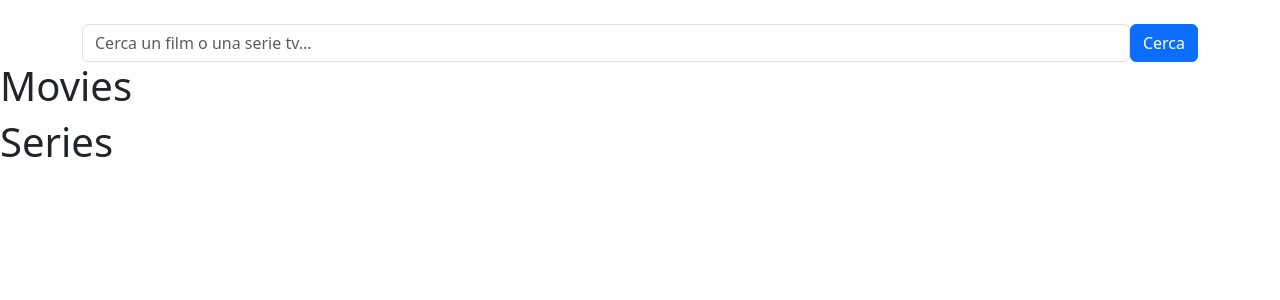
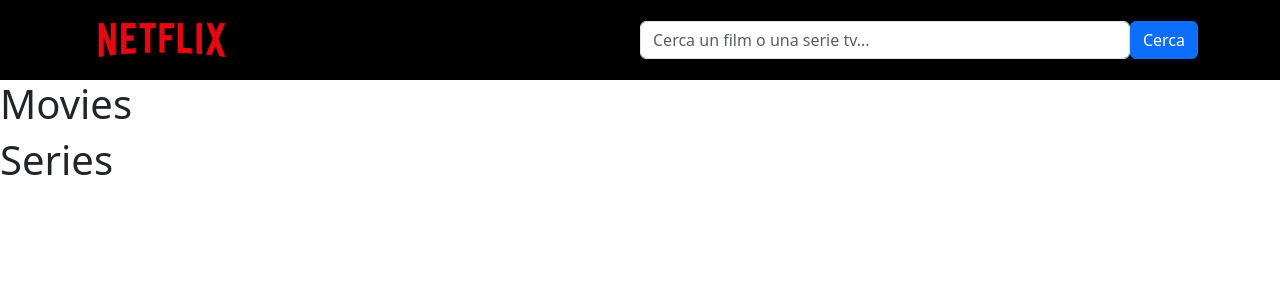
Before and after one commit to claudiuhuhulia/vite-boolflix, a Vue app: page / in a window 1280 px wide. Shown: the top 300 px of the page. Built offline with nearby package versions, Linux system fonts and the light colour scheme.

Commit message:
fixed header layout style

```diff
--- a/src/App.vue
+++ b/src/App.vue
@@ -44,7 +44,13 @@
 </script>
 
 <template>
-  <SearchForm @term-change="onTermChange" @form-submit="searchProd" />
+  <header>
+    <div class="container d-flex justify-content-between align-items-center">
+      <img src="./assets/img/netflix-logo.jpg" alt="logo">
+      <SearchForm @term-change="onTermChange" @form-submit="searchProd" />
+    </div>
+  </header>
+
 
   <h1>Movies</h1>
   <AppCard v-for="movie in store.movies" :key="movie.id" :item="movie" />
@@ -52,3 +58,7 @@
   <h1>Series</h1>
   <AppCard v-for="serie in store.series" :key="serie.id" :item="serie" />
 </template>
+
+<style lang="scss">
+@use './assets/scss/style.scss'
+</style>
--- a/src/assets/scss/style.scss
+++ b/src/assets/scss/style.scss
@@ -0,0 +1,15 @@
+ul{
+    list-style-type: none;
+}
+
+.container{
+    height: 100%;
+    img{
+        height: 100%;
+    }
+}
+
+header{
+    height: 80px;
+    background-color: black;
+}
--- a/src/components/AppCard.vue
+++ b/src/components/AppCard.vue
@@ -35,8 +35,6 @@
 </script>
 
 <template>
-    <div class="container">
-
     <ul>
         <li>
             <h2>{{ title }}</h2>
@@ -68,7 +66,6 @@
         <li><img :src="`http://image.tmdb.org/t/p/w300/${item.poster_path}`" alt=""> </li>
 
     </ul>
-    </div>
 </template >
 
 
--- a/src/components/SearchForm.vue
+++ b/src/components/SearchForm.vue
@@ -10,11 +10,9 @@
 </script>
 
 <template>
-    <div class="container">
-        <form class="d-flex mt-4" @submit.prevent="$emit('form-submit')">
-            <input class="form-control" placeholder="Cerca un film o una serie tv..." v-model.trim="searchTerm"
-                @keyup="$emit('term-change', searchTerm)">
-            <button type="submit" class="btn btn-primary">Cerca</button>
-        </form>
-    </div>
+    <form class="d-flex w-50" @submit.prevent="$emit('form-submit')">
+        <input class="form-control" placeholder="Cerca un film o una serie tv..." v-model.trim="searchTerm"
+            @keyup="$emit('term-change', searchTerm)">
+        <button type="submit" class="btn btn-primary">Cerca</button>
+    </form>
 </template>
```
Also changed, not shown: src/assets/img/netflix-logo.jpg (added). Lines whose indentation alone changed are shown as unchanged.
